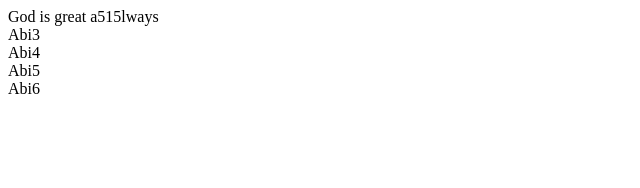
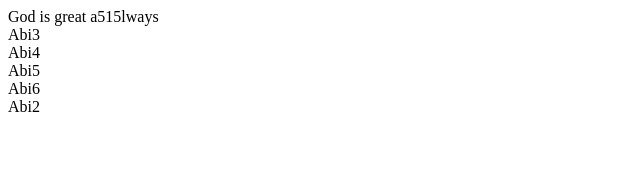
Before and after one commit to Abinaya2208/testingApp, an Angular app in the folder testingApp/: page / in a window 1280 px wide. Shown: the top 188 px of the page, without its empty margins (0-640 px from the left). Built offline with nearby package versions, Linux system fonts and the light colour scheme.

Commit message:
commit13

```diff
--- a/testingApp/src/app/app.component.html
+++ b/testingApp/src/app/app.component.html
@@ -3,3 +3,4 @@
 <div>Abi4</div>
 <div>Abi5</div>
 <div>Abi6</div>
+<div>Abi2</div>
```
